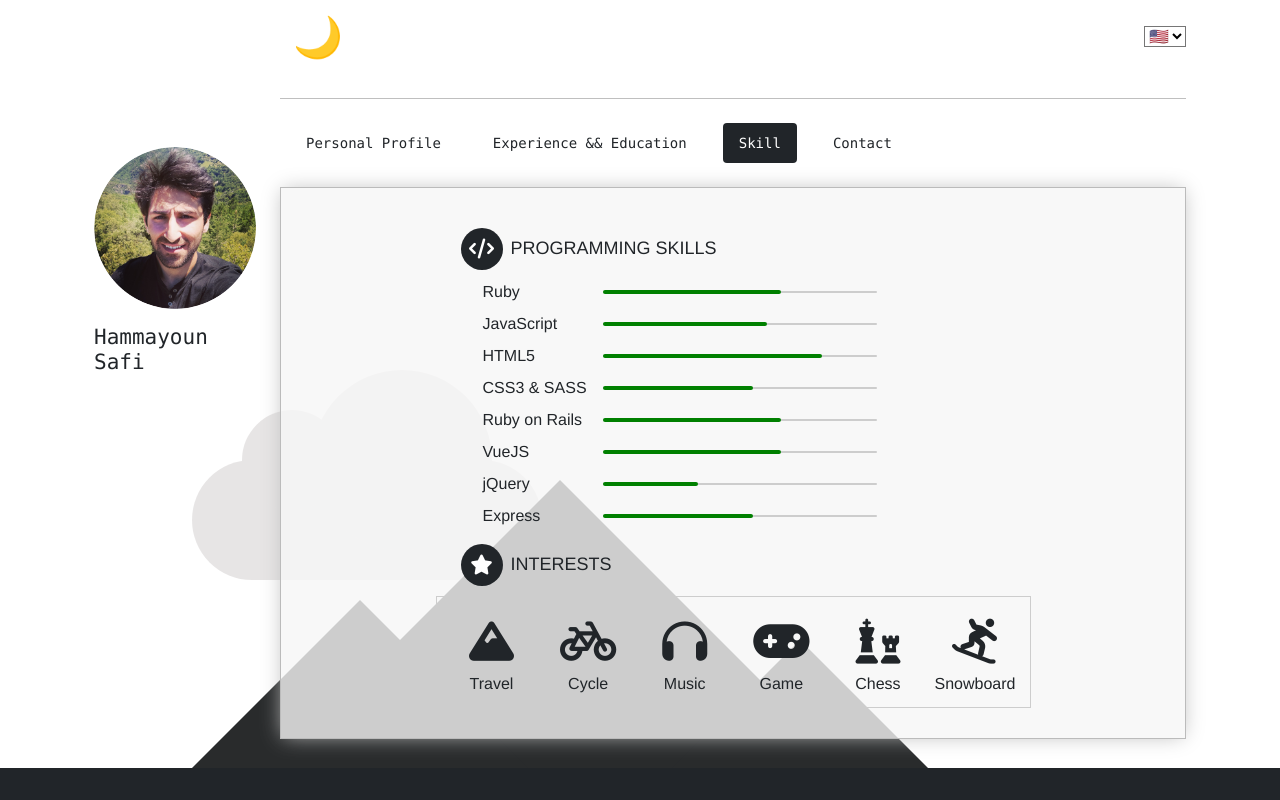
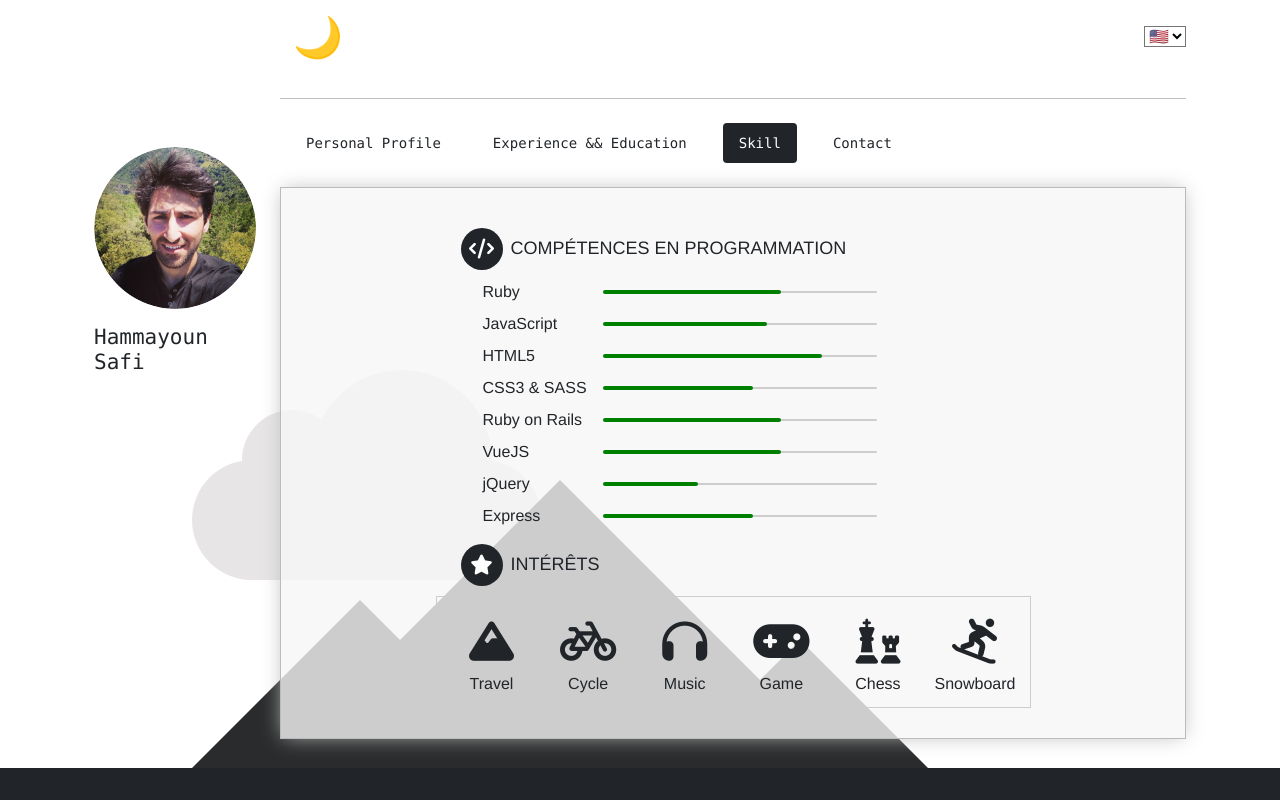
Before and after one commit to Hama99o/my-cv, a Vue app: page /skill in a window 1280 px wide. Built offline with nearby package versions, Linux system fonts and the light colour scheme.

Commit message:
fr added in skill

```diff
--- a/src/components/Skill.vue
+++ b/src/components/Skill.vue
@@ -2,7 +2,7 @@
   <div class="skill-container d-flex justify-content-center" :class="togglebgWithOpacity">
     <div class="func">
       <div class="skills-prog">
-        <h3 :class="toggleWhiteTextColorForNightMood"><i class="fa fa-code" :class="toggleWhitebgAndDarkTextClass"></i>Programming Skills</h3>
+        <h3 :class="toggleWhiteTextColorForNightMood"><i class="fa fa-code" :class="toggleWhitebgAndDarkTextClass"></i>{{$t('message.skills.heading.programminSkill')}}</h3>
         <ul  :class="toggleWhiteTextColorForNightMood">
           <li data-percent="65"><span>Ruby</span>
             <div class="skills-bar">
@@ -47,14 +47,14 @@
         </ul>
       </div>
       <div class="interests" :class="toggleWhiteTextColorForNightMood">
-        <h3><i class="fa fa-star" :class="toggleWhitebgAndDarkTextClass"></i>Interests</h3>
+        <h3><i class="fa fa-star" :class="toggleWhitebgAndDarkTextClass"></i>{{$t('message.skills.heading.interests')}}</h3>
         <div class="interests-items">
-          <div class="mountain"><i class="fas fa-mountain" :class="toggleWhiteTextColorForNightMood"></i><span>Travel</span></div>
-            <div class="bicycle"><i class="fas fa-bicycle" :class="toggleWhiteTextColorForNightMood"></i><span>Cycle</span></div>
-            <div class="music"><i class="fa fa-headphones" :class="toggleWhiteTextColorForNightMood"></i><span>Music</span></div>
-            <div class="game"><i class="fa fa-gamepad" :class="toggleWhiteTextColorForNightMood"></i><span>Game</span></div>
-            <div class="chess"><i class="fas fa-chess" :class="toggleWhiteTextColorForNightMood"></i><span>Chess</span></div>
-            <div class="snowboarding"><i class="fas fa-snowboarding" :class="toggleWhiteTextColorForNightMood"></i><span>Snowboard</span></div>
+          <div class="mountain"><i class="fas fa-mountain" :class="toggleWhiteTextColorForNightMood"></i><span>{{$t('message.skills.interests.travel')}}</span></div>
+            <div class="bicycle"><i class="fas fa-bicycle" :class="toggleWhiteTextColorForNightMood"></i><span>{{$t('message.skills.interests.cycle')}}</span></div>
+            <div class="music"><i class="fa fa-headphones" :class="toggleWhiteTextColorForNightMood"></i><span>{{$t('message.skills.interests.music')}}</span></div>
+            <div class="game"><i class="fa fa-gamepad" :class="toggleWhiteTextColorForNightMood"></i><span>{{$t('message.skills.interests.game')}}</span></div>
+            <div class="chess"><i class="fas fa-chess" :class="toggleWhiteTextColorForNightMood"></i><span>{{$t('message.skills.interests.chess')}}</span></div>
+            <div class="snowboarding"><i class="fas fa-snowboarding" :class="toggleWhiteTextColorForNightMood"></i><span>{{$t('message.skills.interests.snowboard')}}</span></div>
           </div>
         </div>
     </div>
--- a/src/locales/en.json
+++ b/src/locales/en.json
@@ -70,6 +70,20 @@
         "balderText": "Learning Swedish and web development at balder high school",
         "milatSchoolText": "High school diploma from Milat school"
       }
+    },
+    "skills":  {
+      "heading": {
+        "programminSkill": "Compétences en Programmation",
+        "interests": "intérêts"
+      },
+      "interests": {
+        "travel": "Travel",
+        "cycle": "Cycle",
+        "music": "Music",
+        "game": "Game",
+        "chess": "Chess",
+        "snowboard": "Snowboard"
+      }
     }
   }
 }
--- a/src/locales/fr.json
+++ b/src/locales/fr.json
@@ -70,6 +70,20 @@
         "balderText": "Apprendre le suédois et le développement web au lycée Balder",
         "milatSchoolText": "Baccalauréat de l'école Milat"
       }
+    },
+    "skills":  {
+      "heading": {
+        "programminSkill": "Programmin Skill",
+        "interests": "Interests"
+      },
+      "interests": {
+        "travel": "Voyager",
+        "cycle": "Cycle",
+        "music": "Musique",
+        "game": "jouer",
+        "chess": "Échecs",
+        "snowboard": "Snowboard"
+      }
     }
   }
 }
```
